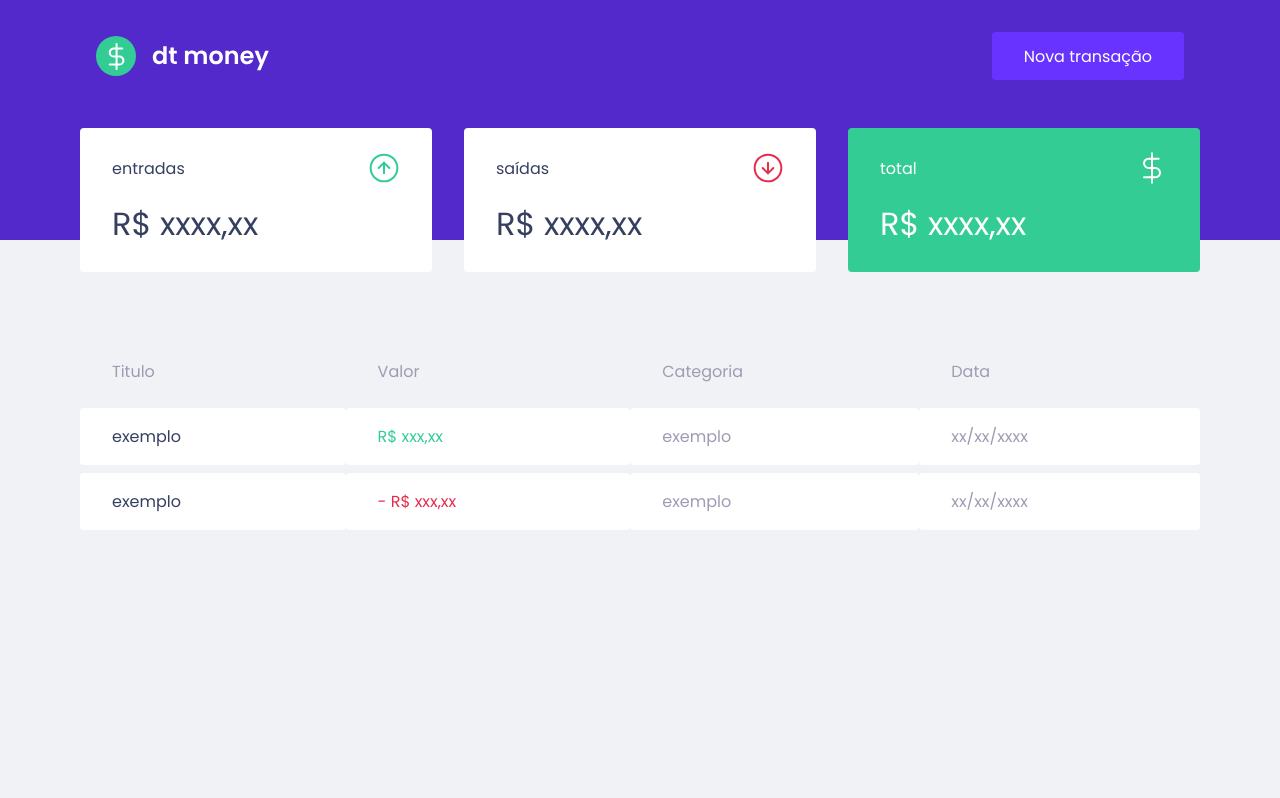
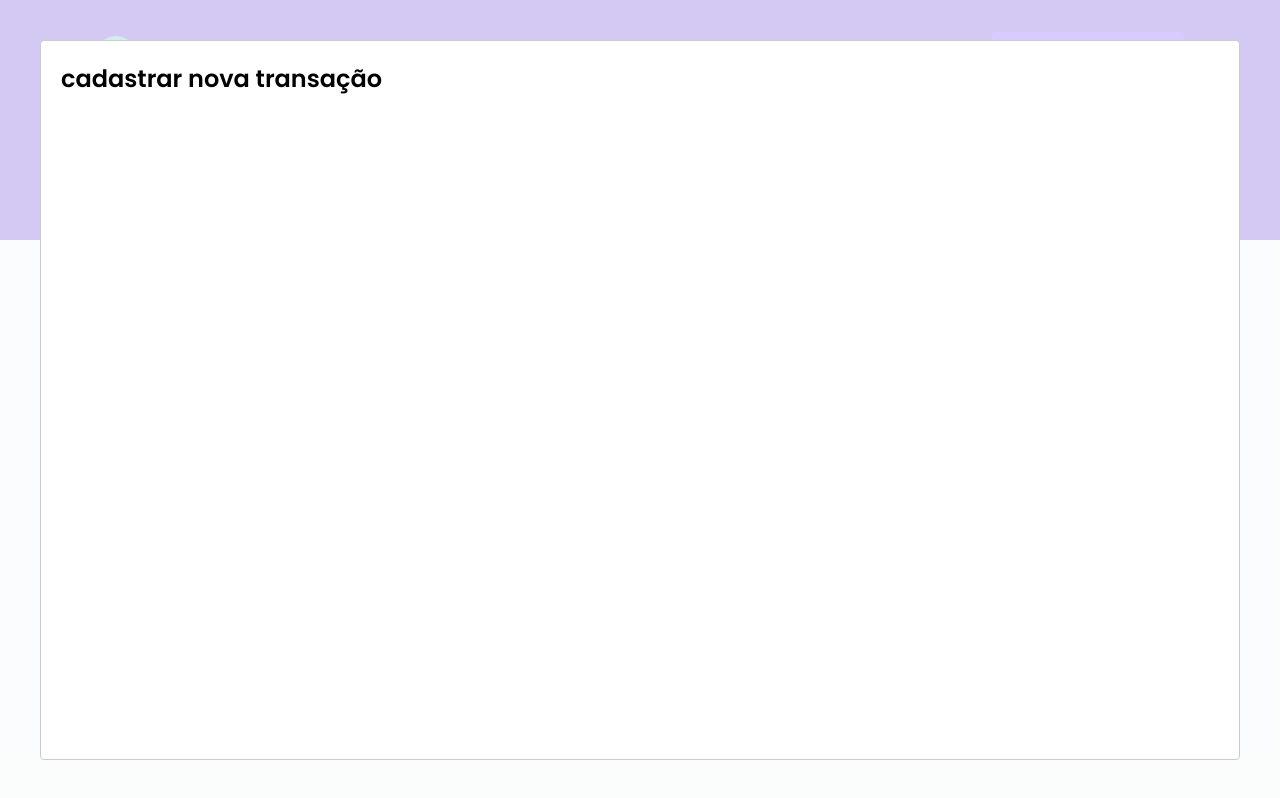
Before and after one commit to vieiraigor8787/ig-money, a React (Create React App) app: page / in a window 1280 px wide. Both pictures are taken after a click on the button "Nova transação". Built offline with nearby package versions, Linux system fonts and the light colour scheme; no server answers; what miragejs would draw is missing.

Commit message:
config modal with react-model lib

```diff
--- a/package.json
+++ b/package.json
@@ -10,10 +10,12 @@
     "@types/node": "^16.7.13",
     "@types/react": "^18.0.0",
     "@types/react-dom": "^18.0.0",
+    "@types/react-modal": "^3.13.1",
     "axios": "^0.27.2",
     "miragejs": "^0.1.44",
     "react": "^18.1.0",
     "react-dom": "^18.1.0",
+    "react-modal": "^3.15.1",
     "react-scripts": "5.0.1",
     "styled-components": "^5.3.5",
     "typescript": "^4.4.2",
--- a/src/components/Header/index.tsx
+++ b/src/components/Header/index.tsx
@@ -1,12 +1,28 @@
+import { useState } from "react";
+import Modal from 'react-modal';
 import logo from "../../assets/logo.svg";
 import { Container, Content } from "./styles";
 
 export function Header() {
+  const [isNewTransactionModal, setIsNewModalTransactionModal] = useState(false);
+
+  function handleOpenNewTransactionModal() {
+    setIsNewModalTransactionModal(true)
+  }
+
+  function handleCloseNewTransactionModal() {
+    setIsNewModalTransactionModal(false)
+  }
+
   return (
     <Container>
       <Content>
         <img src={logo} alt="logo ig money" />
-        <button>Nova transação</button>
+        <button type="button" onClick={handleOpenNewTransactionModal}>Nova transação</button>
+
+        <Modal isOpen={isNewTransactionModal} onRequestClose={handleCloseNewTransactionModal}>
+          <h2>cadastrar nova transação</h2>
+          </Modal>
       </Content>
     </Container>
   );
```
Also changed, not shown: 1 other file (tests, documents, lock files or other folders).
